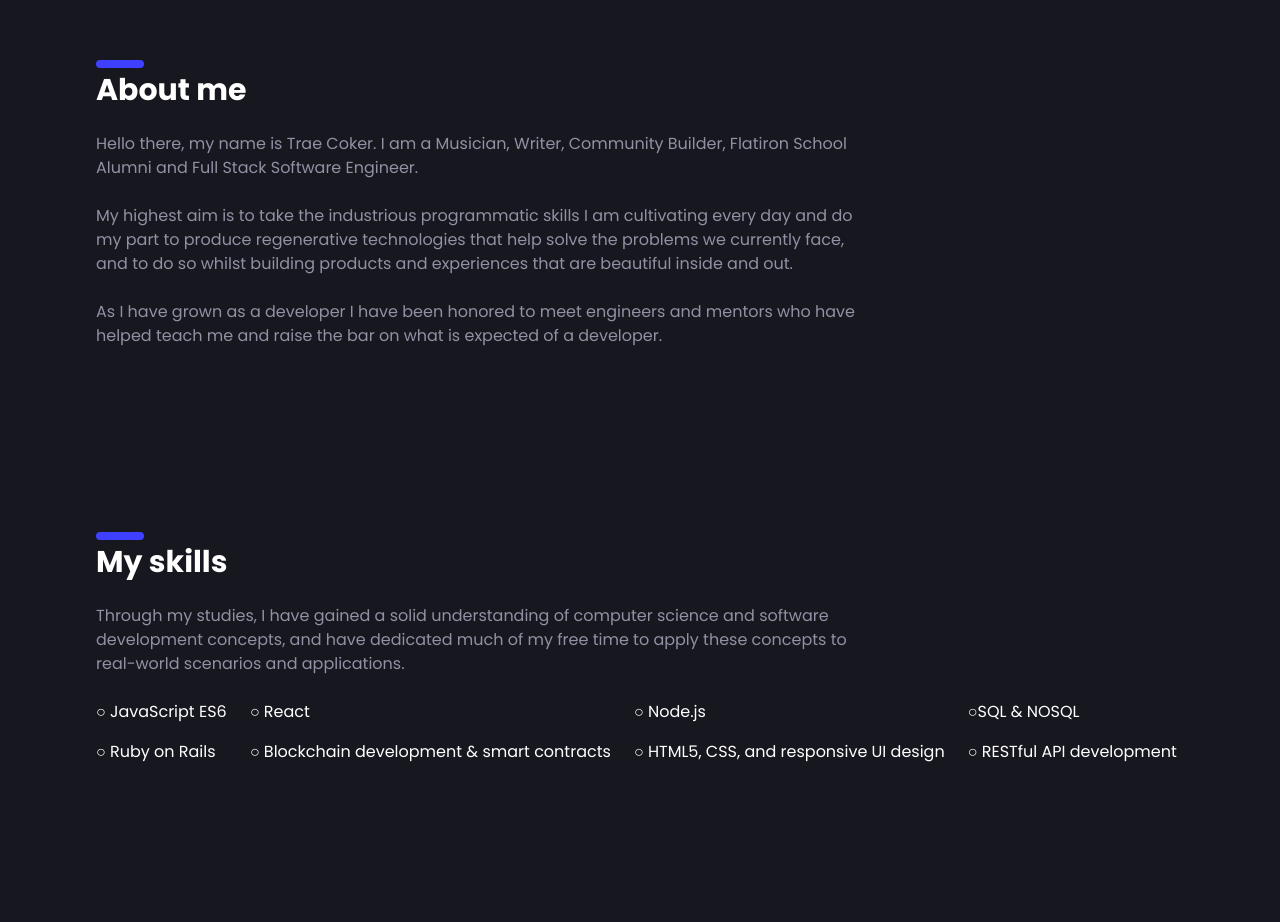
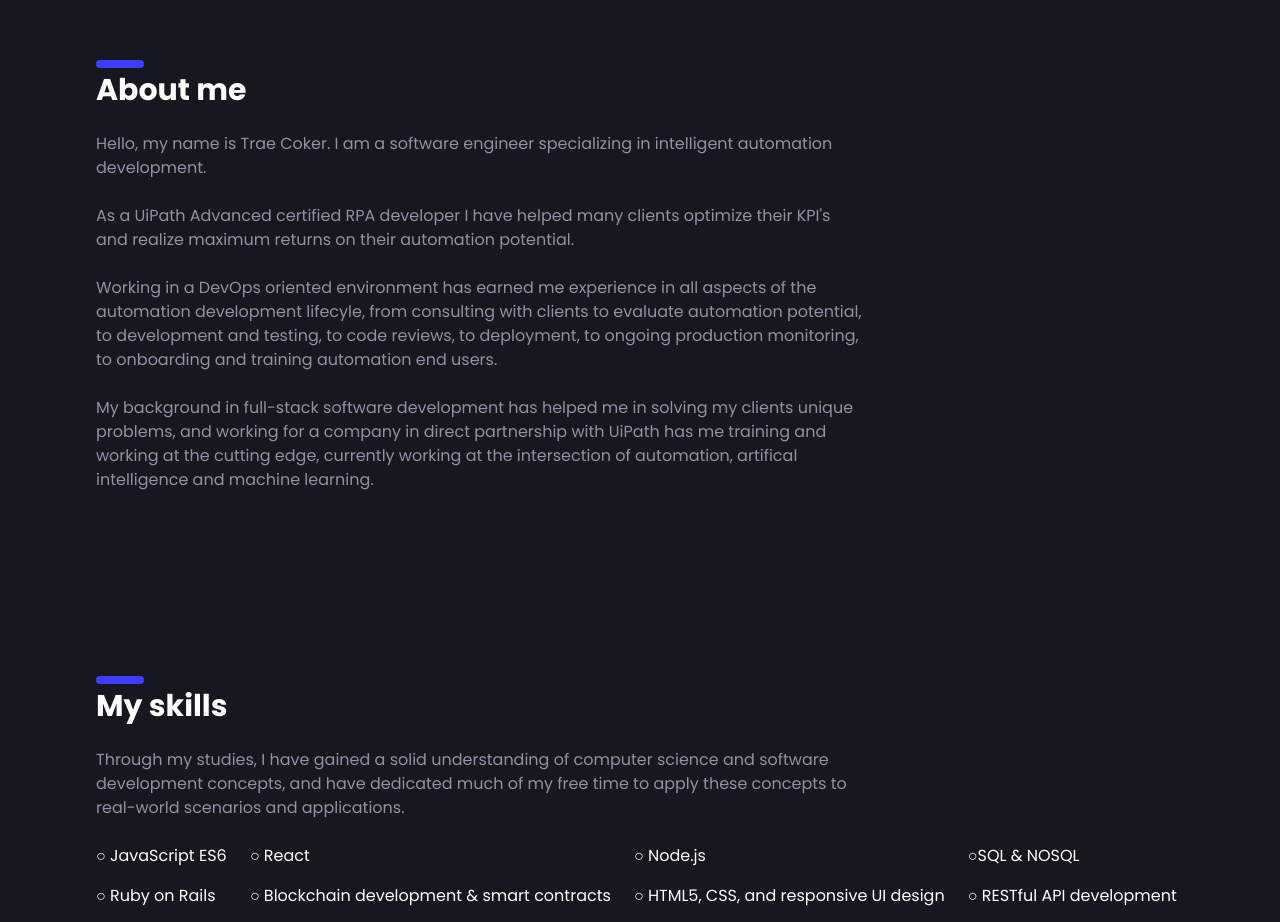
Before and after one commit to TraeCoker/portfolio, a Next.js app: page / in a window 1280 px wide. Shown: the part 940-1862 px from the top of the page. Built offline with nearby package versions, Linux system fonts and the light colour scheme.

Commit message:
Update about me

```diff
--- a/pages/index.tsx
+++ b/pages/index.tsx
@@ -115,9 +115,29 @@ export default function Home() {
       <div className="container mt-60 flex justify-between items-center mx-auto px-8 md:px-14 lg:px-24 w-full animate-fade-in-up-s">
 			    <section className="w-full">
 				  <h2 id="about" className="secondary-title">About me</h2>
-          <p className="section-paragraph">Hello there, my name is Trae Coker. I am a Musician, Writer, Community Builder, Flatiron School Alumni and Full Stack Software Engineer.</p>
-          <p className="section-paragraph">My highest aim is to take the industrious programmatic skills I am cultivating every day and do my part to produce regenerative technologies that help solve the problems we currently face, and to do so whilst building products and experiences that are beautiful inside and out.</p>
-          <p className="section-paragraph">As I have grown as a developer I have been honored to meet engineers and mentors who have helped teach me and raise the bar on what is expected of a developer. </p>
+          <p className="section-paragraph">
+            Hello, my name is Trae Coker. I am a software engineer specializing
+            in intelligent automation development.
+          </p>
+          <p className="section-paragraph">
+            As a UiPath Advanced certified RPA developer I have helped many
+            clients optimize their KPI's and realize maximum returns on their
+            automation potential.
+          </p>
+          <p className="section-paragraph">
+            Working in a DevOps oriented environment has earned me experience in
+            all aspects of the automation development lifecyle, from consulting
+            with clients to evaluate automation potential, to development and
+            testing, to code reviews, to deployment, to ongoing production
+            monitoring, to onboarding and training automation end users.{" "}
+          </p>
+          <p className="section-paragraph">
+            My background in full-stack software development has helped me in
+            solving my clients unique problems, and working for a company in
+            direct partnership with UiPath has me training and working at the
+            cutting edge, currently working at the intersection of automation,
+            artifical intelligence and machine learning.
+          </p>
         </section>
       </div>
 
```
